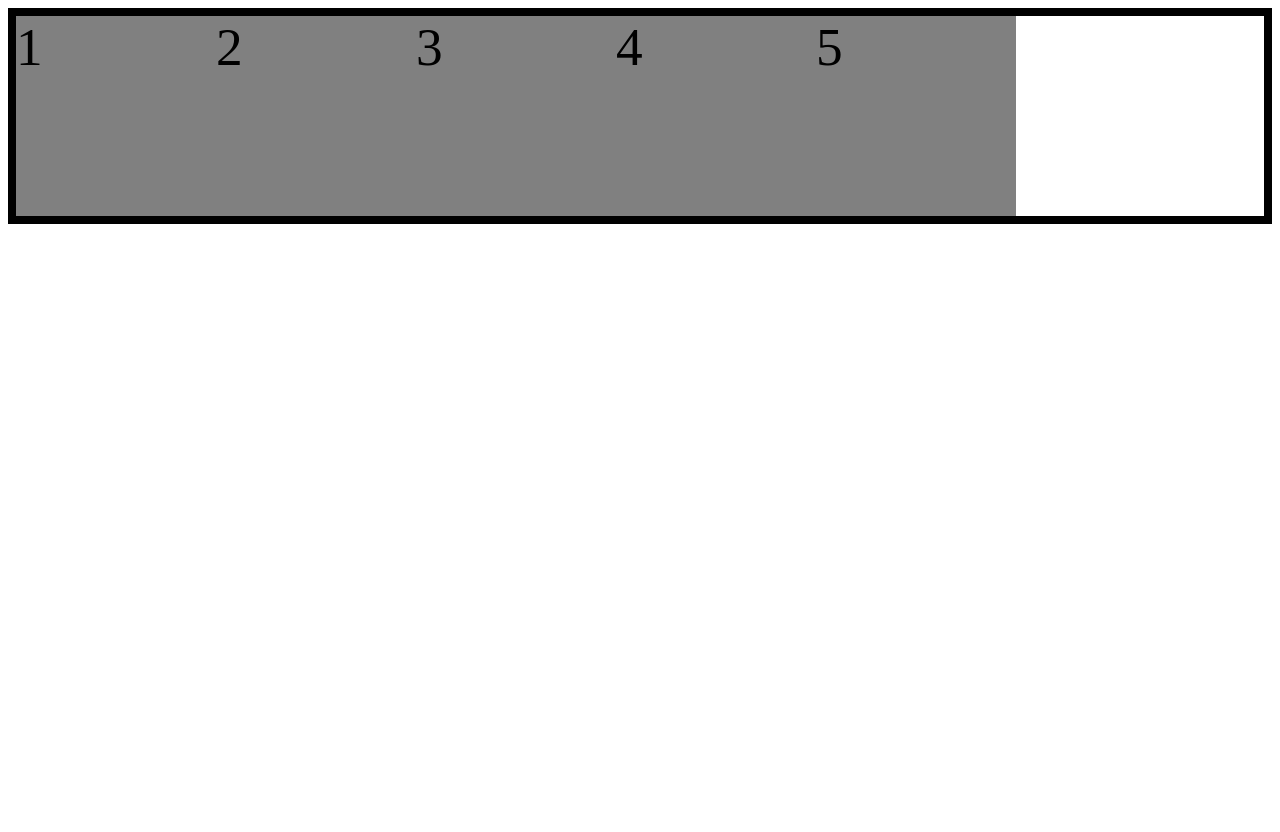
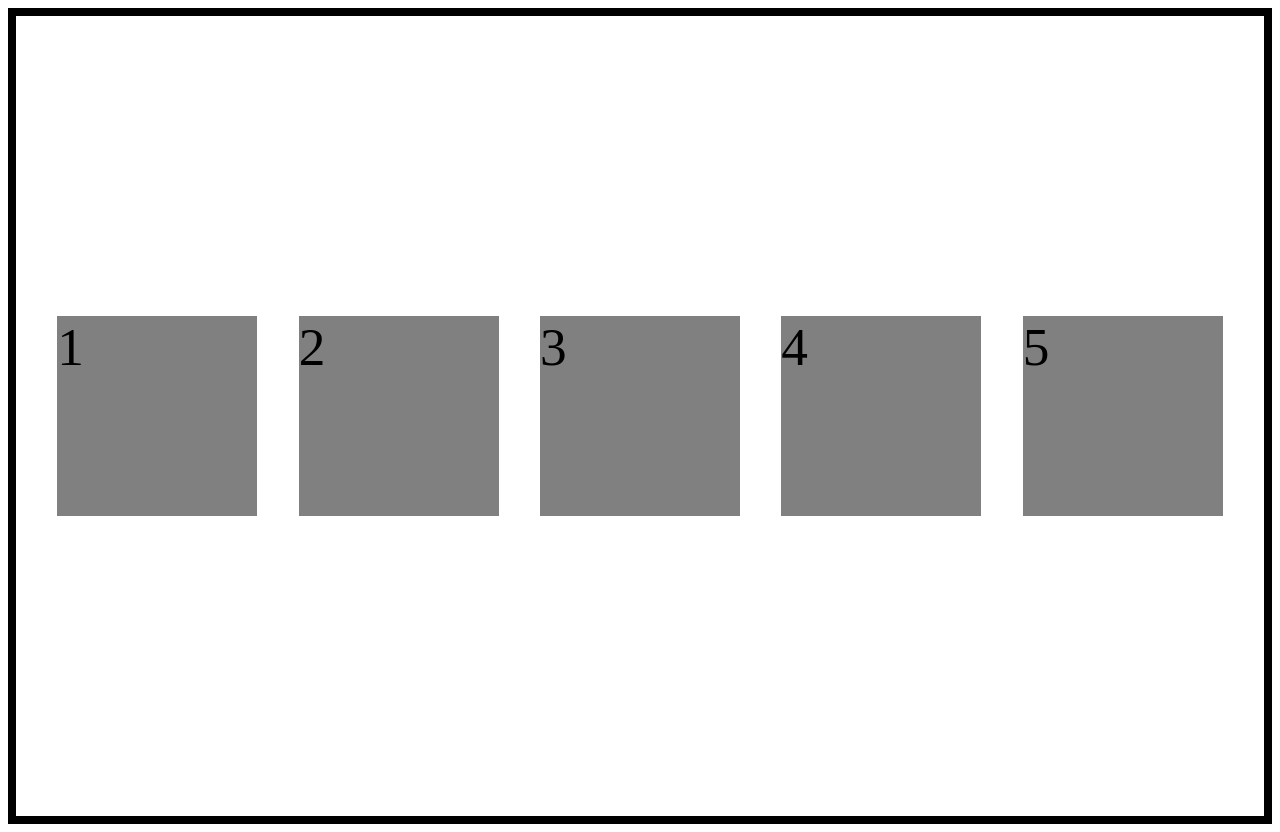
Before and after one commit to AzSa5z1n/azsa5z1n.github.io, a plain HTML site: page index.html in a window 1280 px wide. Before the commit the page ends 800 px from the top, so only its background shows below. Drawn offline with Linux system fonts and the light colour scheme.

Commit message:
messing with space

```diff
--- a/style.css
+++ b/style.css
@@ -1,6 +1,9 @@
 body {
+    min-height: 800px;
     border: 8px solid black;
     display: flex;
+    justify-content: space-evenly;
+    align-items: center;
 }
 
 .squircle {
```
